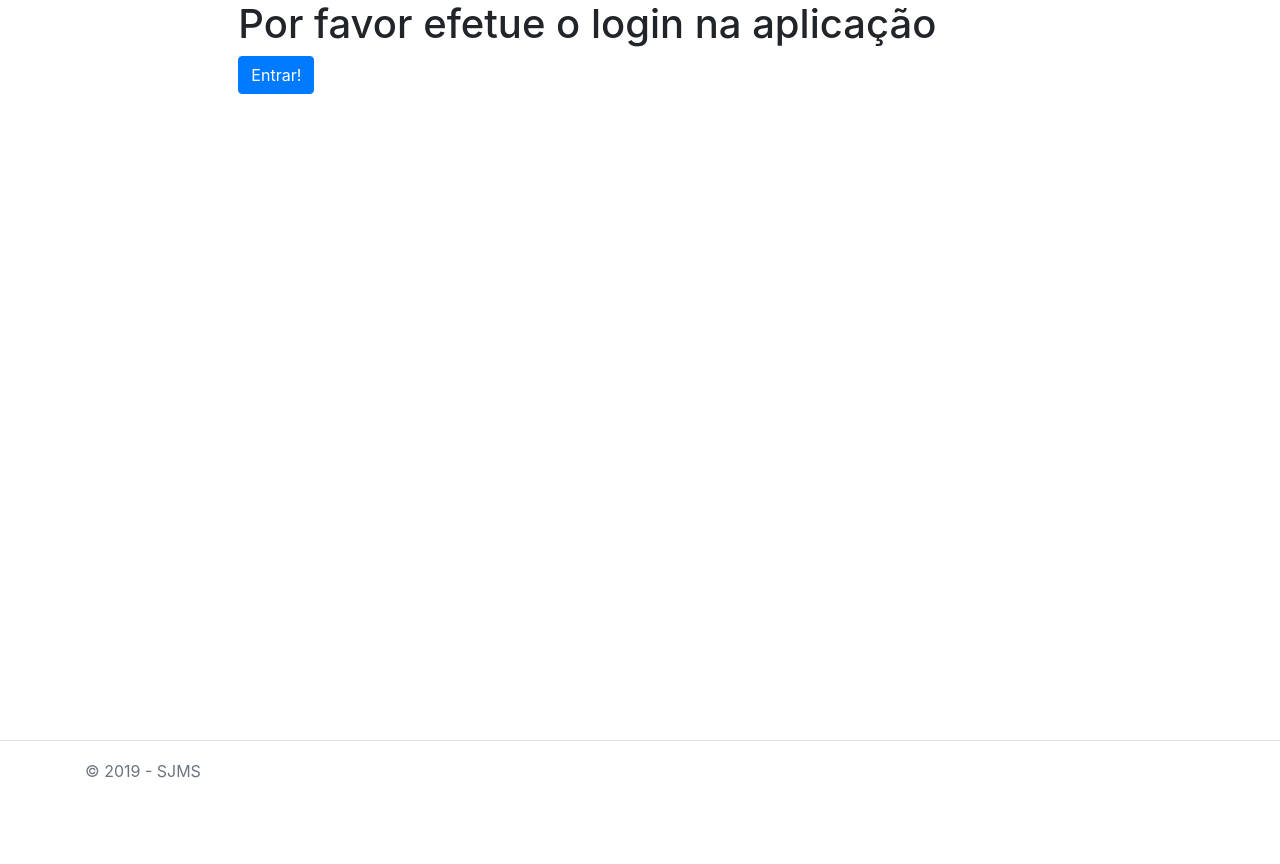
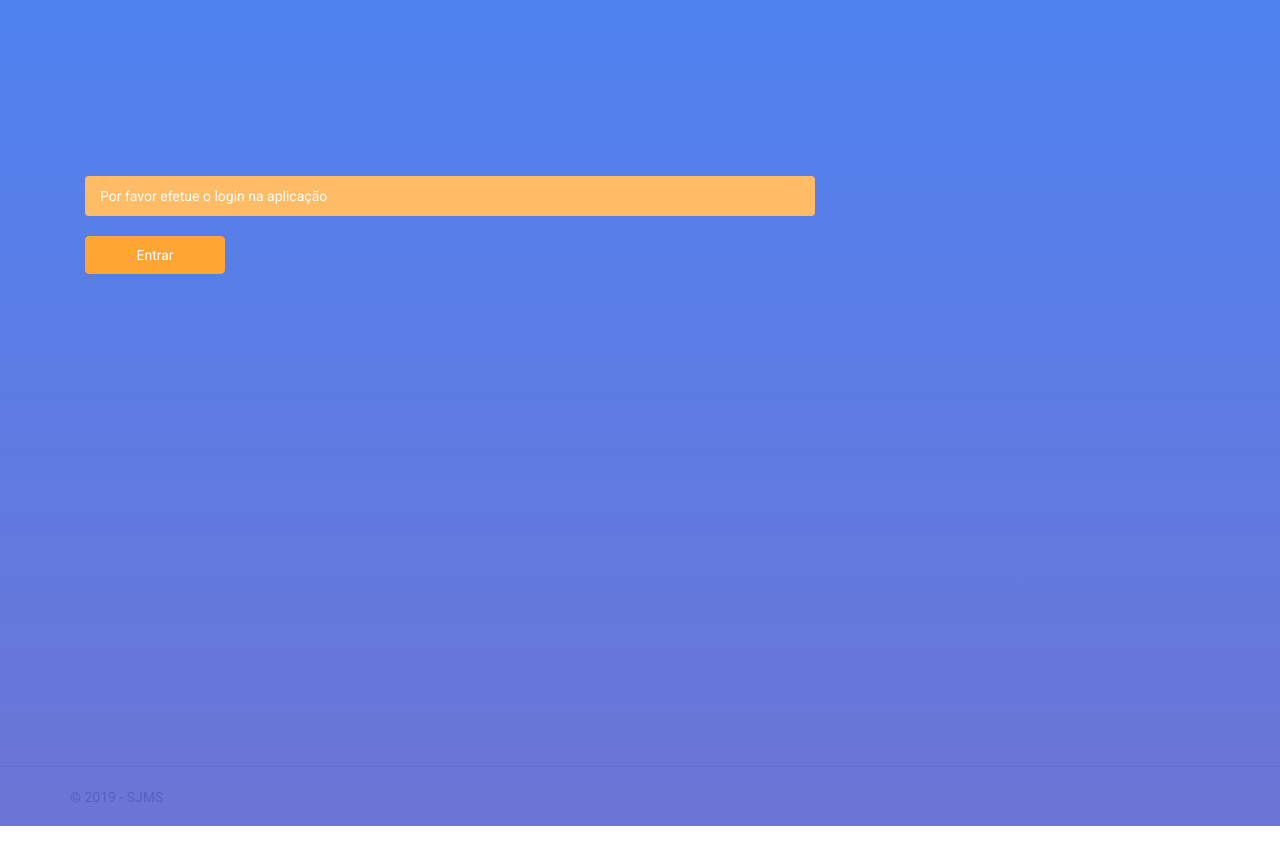
Before and after one commit to mistermagson/generic-frontend, a website: page genericfrontend/wwwroot/NaoLogado.html in a window 1280 px wide. Before the commit the page ends 801 px from the top, so only its background shows below. Drawn offline with Linux system fonts and the light colour scheme.

Commit message:
Altera estilo de NaoLogado.html

```diff
--- a/genericfrontend/wwwroot/NaoLogado.html
+++ b/genericfrontend/wwwroot/NaoLogado.html
@@ -4,8 +4,27 @@
     <meta charset="utf-8" />
     <meta name="viewport" content="width=device-width, initial-scale=1" />
     <title>Sistema Já</title>
+
+    <!-- Bootstrap core CSS     -->
+    <link href="assets/css/bootstrap.min.css" rel="stylesheet" />
+
+    <!--  Light Bootstrap Dashboard core CSS    -->
+    <link href="assets/css/light-bootstrap-dashboard.css?v=1.4.1" rel="stylesheet"/>
+
+    <!--  CSS for Demo Purpose, don't include it in your project     -->
+    <link href="assets/css/demo.css" rel="stylesheet" />
+
+
+    <!--     Fonts and icons     -->
+    <link href="https://maxcdn.bootstrapcdn.com/font-awesome/latest/css/font-awesome.min.css" rel="stylesheet">
+    <link href='https://fonts.googleapis.com/css?family=Roboto:400,700,300' rel='stylesheet' type='text/css'>
+    <link href="assets/css/pe-icon-7-stroke.css" rel="stylesheet" />
+
     <!-- Bibliotecas js -->
-    <link rel="stylesheet" href="/lib/libs/bootstrap-4.3.1-dist/css/bootstrap.min.css" />
+
+
+
+   <!-- <link rel="stylesheet" href="/lib/libs/bootstrap-4.3.1-dist/css/bootstrap.min.css" />-->
     <script src="/lib/libs/jquery-3.4.1.min.js"></script>
     <script src="/lib/libs/jquery-ui.min.js"></script>
     <link rel="stylesheet" href="/lib/libs/jquery-ui.min.css" />
@@ -51,17 +70,22 @@
 
     <header>
     </header>
+    <div class="wrapper wrapper-full-page">
+        <div class="full-page login-page" data-color="blue" data-image="../../assets/img/full-screen-image-1.jpg">
+            <div class="content">
+                <div class="container" >
 
-    <div class="container-fluid">
-        <main role="main" class="pb-3 ">
-            <div class="d-lg-flex align-content-lg-center overflow-auto" style="height: 650px;">
-                <div class="col-sm-8 mx-auto" id="myFormArea">
-                    <h1>Por favor efetue o login na aplicação</h1>
-                    <button type="button" class="btn btn-primary" id="btnLogin">Entrar!</button>
+                        <div class="d-lg-flex align-content-lg-center overflow-auto" style="height: 650px;">
+                            <div class="col-sm-8 mx-auto" id="myFormArea">
+                                <div class="alert alert-warning"><span>Por favor efetue o login na aplicação</span></div>
+                                <button type="button" class="btn btn-fill btn-warning btn-wd" id="btnLogin">Entrar</button>
+                            </div>
+                        </div>
 
                 </div>
             </div>
-        </main>
+
+        </div>
     </div>
 
 
```
Also changed, not shown: genericfrontend/wwwroot/GenericApp.html (+14 -1 lines), genericfrontend/wwwroot/Login.html (+1 -1 lines).
